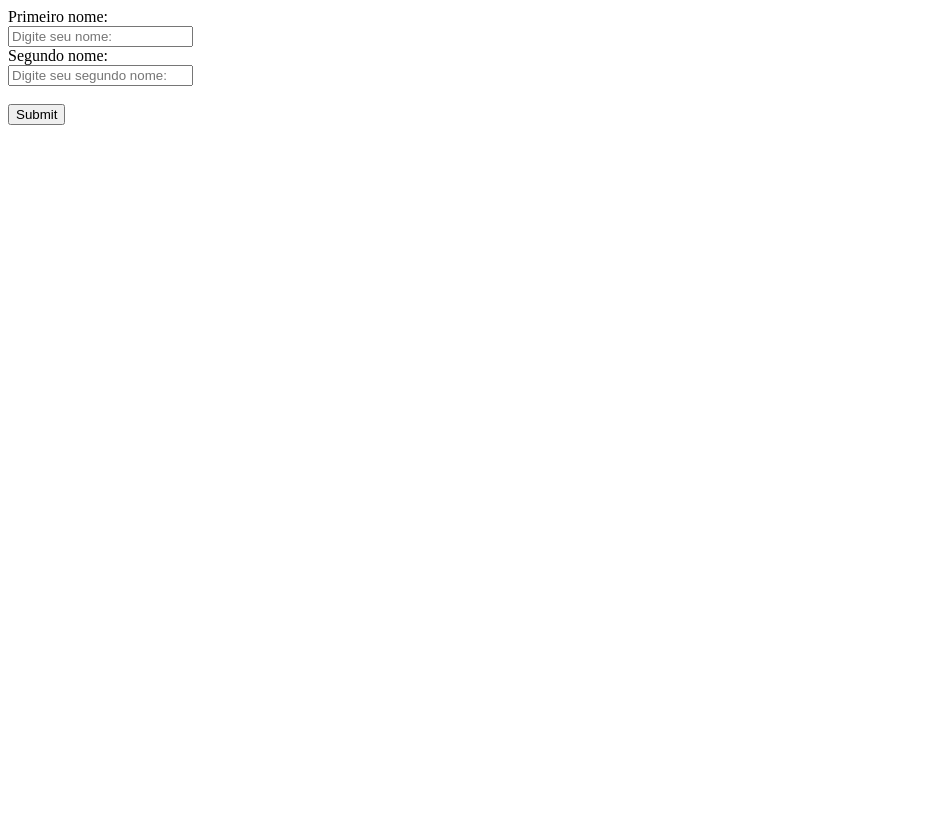
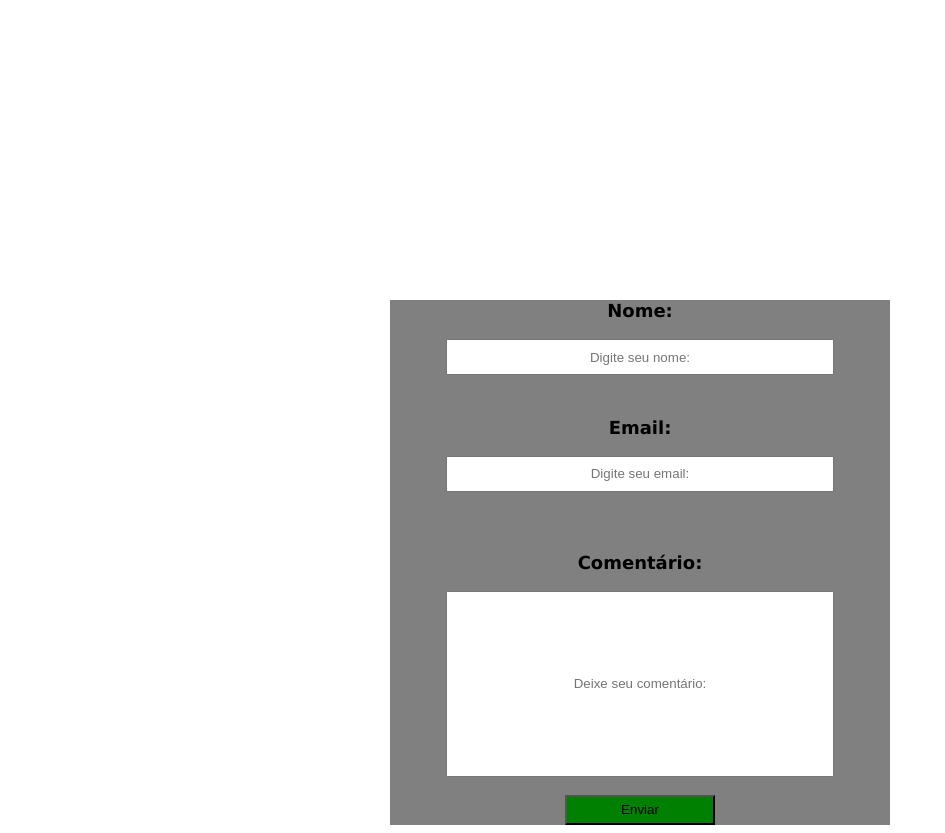
Before and after one commit to RicksDev/Aulas_2024, a website: page Src/View/index4.html in a window 1280 px wide. Shown: the whole page, without its empty margins (0-945 px from the left). Before the commit the page ends 800 px from the top, so only its background shows below. Drawn offline with Linux system fonts and the light colour scheme.

Commit message:
finalizando essa página

```diff
--- a/Src/View/index4.html
+++ b/Src/View/index4.html
@@ -7,23 +7,68 @@
   </head>
   <body>
     <div class="container">
-      <form action="">
-        <label for="fname">Primeiro nome:</label><br />
+      <form>
+        <label for="fname"><h4>Nome:</h4></label><br />
         <input
           type="text"
           id="fname"
           name="fname"
           placeholder="Digite seu nome:"
-        /><br/>
-        <label for="lname">Segundo nome:</label><br />
+        /><br />
+        <label for="lname"><h4>Email:</h4></label><br />
         <input
           type="text"
           id="lname"
           name="lname"
-          placeholder="Digite seu segundo nome:"
+          placeholder="Digite seu email:"
         /><br /><br />
-        <input type="submit" value="Submit" />
+        <label for="fname"><h4>Comentário:</h4></label><br />
+        <input
+          class="comentario"
+          type="text"
+          id="fname"
+          name="fname"
+          placeholder="Deixe seu comentário:"
+        /><br />
+        <input class="enviar" type="submit" value="Enviar" />
       </form>
     </div>
+    <style>
+      form {
+        background-color: gray;
+        width: 500px;
+        margin: auto;
+        margin-top: 300px;
+      }
+      input {
+        height: 30px;
+        width: 380px;
+        text-align: center;
+        justify-content: center;
+        margin: auto;
+        display: block;
+      }
+      input.comentario {
+        height: 180px;
+      }
+      input.enviar {
+        background-color: green;
+        height: 30px;
+        width: 150px;
+        display: block;
+        margin: auto;
+      }
+      input.enviar:hover {
+        background-color: black;
+        color: antiquewhite;
+        transition: all 0.5s ease;
+      }
+      h4 {
+        font-size: large;
+        margin-bottom: 0px;
+        text-align: center;
+        font-family: Verdana, Geneva, Tahoma, sans-serif;
+      }
+    </style>
   </body>
 </html>
```
